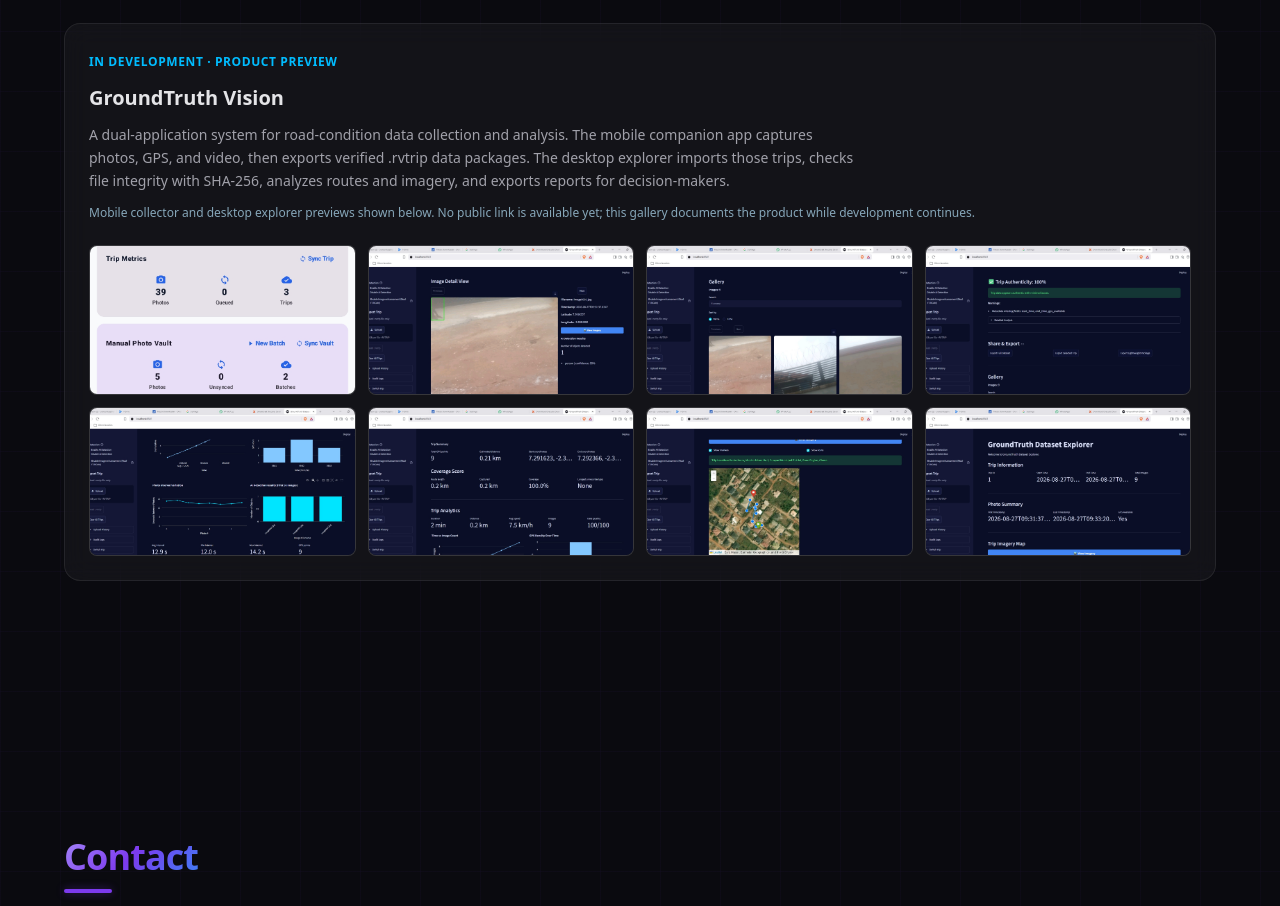
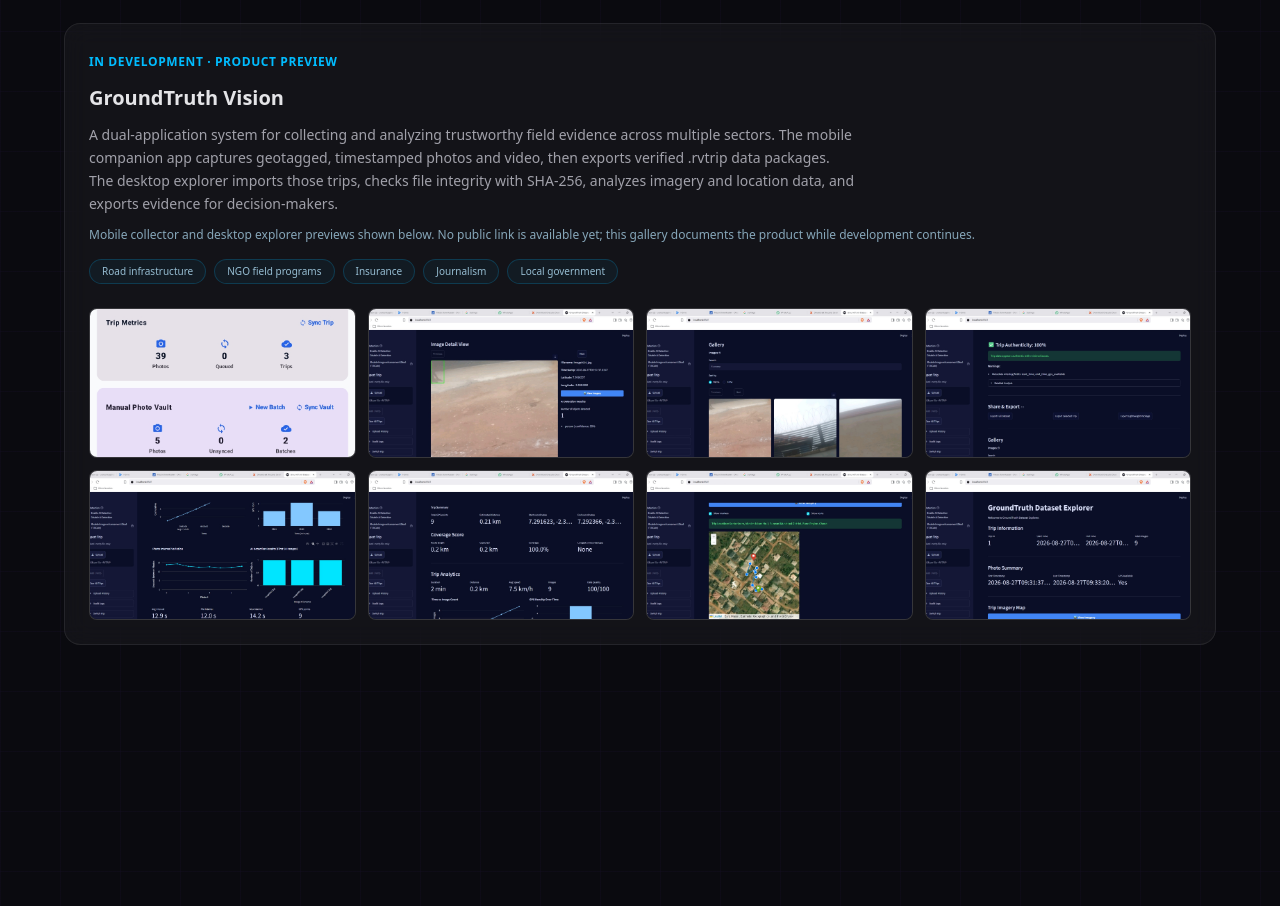
Before and after one commit to Zeph-cmd/zeph-portfolio, a Next.js app: page / in a window 1280 px wide. Shown: the part 5249-6155 px from the top of the page. Built offline with nearby package versions, Linux system fonts and the light colour scheme.

Commit message:
Improve GroundTruth showcase and image viewer

```diff
--- a/src/components/Zephtech.tsx
+++ b/src/components/Zephtech.tsx
@@ -113,17 +113,28 @@ export default function Zephtech() {
             GroundTruth Vision
           </h3>
           <p className="mt-3 max-w-3xl text-sm leading-relaxed text-muted">
-            A dual-application system for road-condition data collection and
-            analysis. The mobile companion app captures photos, GPS, and video,
-            then exports verified .rvtrip data packages. The desktop explorer
-            imports those trips, checks file integrity with SHA-256, analyzes
-            routes and imagery, and exports reports for decision-makers.
+            A dual-application system for collecting and analyzing trustworthy
+            field evidence across multiple sectors. The mobile companion app
+            captures geotagged, timestamped photos and video, then exports
+            verified .rvtrip data packages. The desktop explorer imports those
+            trips, checks file integrity with SHA-256, analyzes imagery and
+            location data, and exports evidence for decision-makers.
           </p>
           <p className="mt-3 text-xs text-sky-200/70">
             Mobile collector and desktop explorer previews shown below. No
             public link is available yet; this gallery documents the product
             while development continues.
           </p>
+          <div className="mt-4 flex flex-wrap gap-2">
+            {["Road infrastructure", "NGO field programs", "Insurance", "Journalism", "Local government"].map((useCase) => (
+              <span
+                key={useCase}
+                className="rounded-full border border-sky-400/20 bg-sky-400/5 px-3 py-1 text-[10px] text-sky-200/80"
+              >
+                {useCase}
+              </span>
+            ))}
+          </div>
 
           <div className="mt-6 grid grid-cols-2 gap-3 sm:grid-cols-4">
             {groundtruthImages.map((image, index) => (
@@ -158,12 +169,12 @@ export default function Zephtech() {
           aria-label="Expanded product screenshot"
           onClick={() => setSelectedImage(null)}
         >
-          <div className="relative h-[85vh] w-full max-w-md">
+          <div className="relative h-[92vh] w-full max-w-7xl">
             <Image
               src={selectedImage}
               alt="Expanded product screenshot"
               fill
-              sizes="(max-width: 640px) 90vw, 448px"
+              sizes="95vw"
               className="rounded-2xl object-contain"
             />
             <button
```
